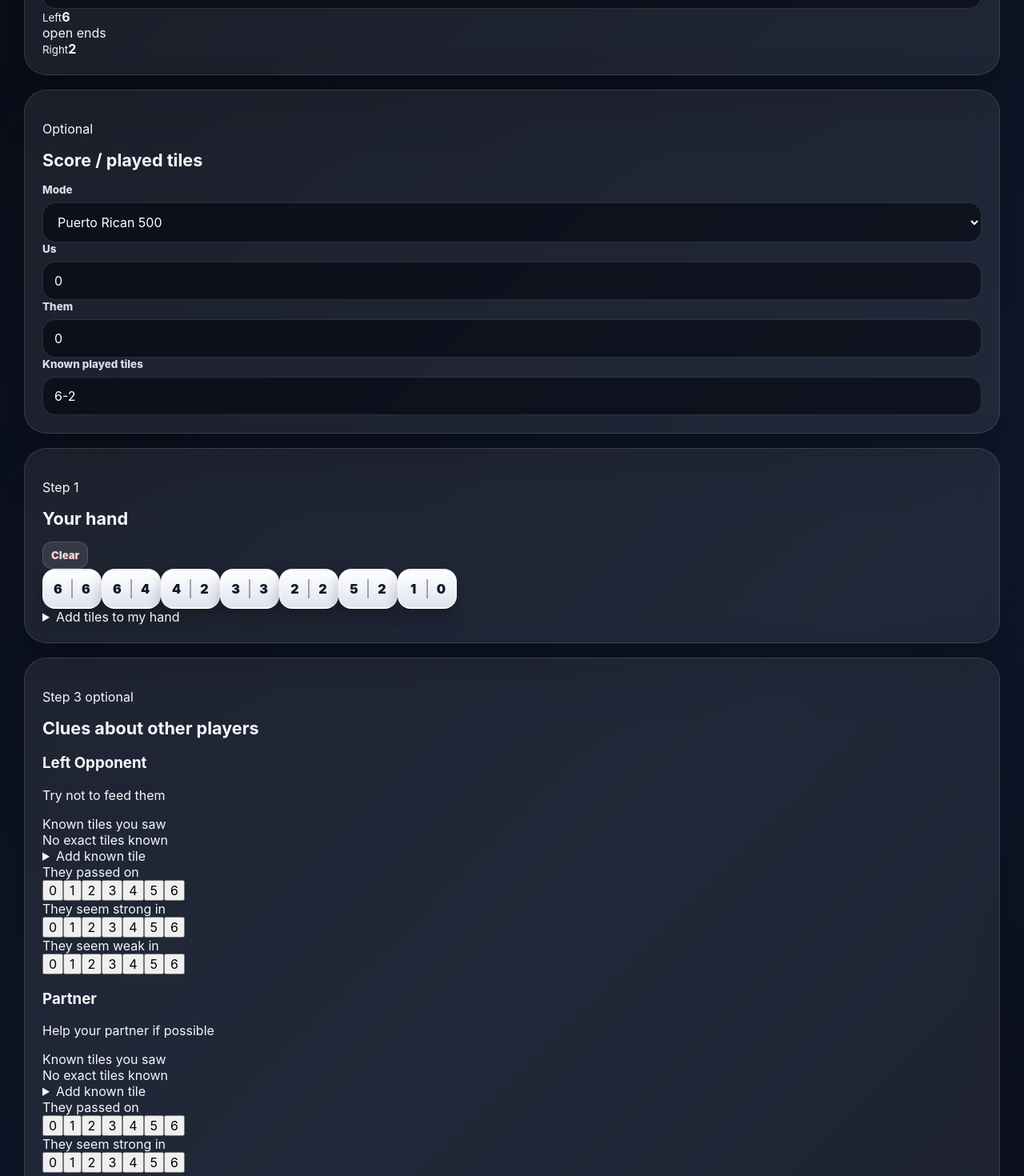
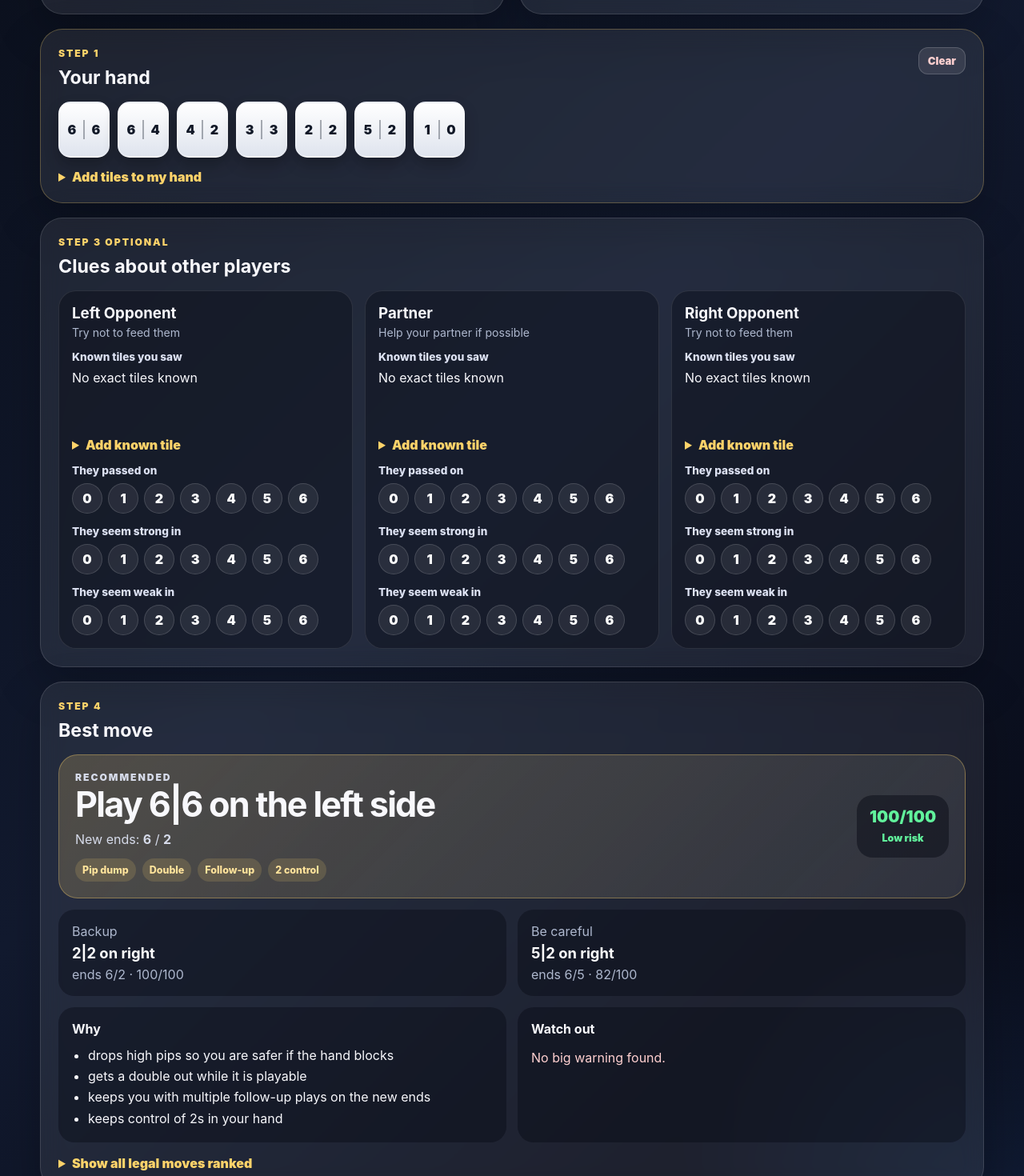
Before and after one commit to jito609/ana, a React (Create React App) app: page / in a window 1280 px wide. Shown: the part 600-2070 px from the top of the page at 80% size. Built offline with nearby package versions, Linux system fonts and the light colour scheme.

Commit message:
Update styles.css

```diff
--- a/src/styles.css
+++ b/src/styles.css
@@ -1,68 +1,484 @@
-* { box-sizing: border-box; }
+* {
+  box-sizing: border-box;
+}
+
 body {
   margin: 0;
-  background: radial-gradient(circle at top left, rgba(255, 211, 106, 0.16), transparent 28rem), radial-gradient(circle at bottom right, rgba(85, 141, 255, 0.13), transparent 26rem), linear-gradient(135deg, #080b14, #10182b 55%, #070914);
-  color: #f7f7fb;
+  background:
+    radial-gradient(circle at top left, rgba(255, 211, 106, 0.18), transparent 26rem),
+    radial-gradient(circle at bottom right, rgba(74, 144, 255, 0.14), transparent 28rem),
+    linear-gradient(135deg, #090d17, #121a2f 52%, #070914);
+  color: #f8f8fc;
   font-family: Inter, ui-sans-serif, system-ui, -apple-system, BlinkMacSystemFont, "Segoe UI", sans-serif;
 }
-button, input, select { font: inherit; }
-button { cursor: pointer; }
-button:disabled { cursor: not-allowed; opacity: 0.25; }
-.app { width: min(1220px, calc(100% - 28px)); margin: 0 auto; padding: 28px 0 70px; }
-.hero, .panel, .hand-panel { border: 1px solid rgba(255,255,255,.12); background: rgba(255,255,255,.075); border-radius: 28px; box-shadow: 0 24px 70px rgba(0,0,0,.26); backdrop-filter: blur(14px); }
-.hero { display: flex; justify-content: space-between; gap: 22px; padding: 30px; align-items: center; }
-.hero h1 { margin: 0; font-size: clamp(2.1rem, 5vw, 4.6rem); line-height: .95; letter-spacing: -.07em; max-width: 820px; }
-.hero p { color: #c9cede; line-height: 1.65; max-width: 760px; }
-.eyebrow { color: #ffd36a; text-transform: uppercase; letter-spacing: .16em; font-size: .76rem; font-weight: 900; margin: 0 0 12px; }
-.hero-actions { display: flex; gap: 10px; flex-wrap: wrap; }
-.ghost, .mini { border: 1px solid rgba(255,255,255,.16); background: rgba(255,255,255,.1); color: #fff; border-radius: 16px; padding: 12px 15px; font-weight: 900; }
-.mini { padding: 8px 10px; border-radius: 12px; font-size: .82rem; }
-.danger { color: #ffd1d1; }
-.panel { padding: 22px; margin-top: 18px; }
-.panel h2 { margin: 0 0 16px; font-size: 1.35rem; }
-.setup-grid { display: grid; grid-template-columns: repeat(6, 1fr); gap: 12px; }
-.field { display: grid; gap: 8px; }
-.field span { color: #d8dceb; font-size: .84rem; font-weight: 800; }
-.field input, .field select { width: 100%; border: 1px solid rgba(255,255,255,.13); outline: none; border-radius: 16px; padding: 13px 14px; background: rgba(1,4,14,.56); color: #fff; }
-.board { display: grid; grid-template-columns: 110px 1fr 110px; align-items: center; gap: 14px; margin-top: 18px; }
-.end-card { display: grid; place-items: center; border-radius: 20px; padding: 14px; background: rgba(1,4,14,.45); border: 1px solid rgba(255,255,255,.1); }
-.end-card small { color: #aeb7cc; }
-.end-card strong { font-size: 2.3rem; line-height: 1; }
-.table-line { min-height: 82px; display: grid; place-items: center; border-radius: 24px; border: 2px dashed rgba(255,211,106,.35); color: #ffd36a; font-weight: 950; background: rgba(255,211,106,.08); }
-.hands-grid { display: grid; grid-template-columns: repeat(2, 1fr); gap: 18px; margin-top: 18px; }
-.hand-panel { padding: 18px; }
-.hand-panel.us { border-color: rgba(97,242,156,.22); }
-.hand-panel.them { border-color: rgba(255,123,123,.22); }
-.hand-head { display: flex; justify-content: space-between; gap: 14px; align-items: flex-start; }
-.hand-head h3 { margin: 0 0 4px; }
-.hand-head p { margin: 0; color: #aeb7cc; font-size: .9rem; }
-.hand-tiles { display: flex; flex-wrap: wrap; gap: 9px; min-height: 70px; margin-top: 16px; }
-.empty-hand { color: #aeb7cc; padding: 16px; border-radius: 16px; background: rgba(1,4,14,.3); width: 100%; }
-.tile { cursor: pointer; display: inline-grid; grid-template-columns: 1fr auto 1fr; align-items: center; gap: 8px; min-width: 74px; padding: 11px 9px; border-radius: 16px; border: 2px solid rgba(255,255,255,.26); background: linear-gradient(180deg, #fff, #dfe4ee); color: #111827; box-shadow: 0 10px 18px rgba(0,0,0,.25); font-weight: 950; font-size: 1rem; }
-.tile.small { min-width: 62px; padding: 9px 8px; border-radius: 14px; font-size: .9rem; }
-.tile i { display: block; width: 2px; height: 24px; background: #111827; opacity: .36; }
-.tile-picker { margin-top: 14px; }
-.tile-picker summary { color: #ffd36a; font-weight: 900; cursor: pointer; }
-.full-set { display: flex; flex-wrap: wrap; gap: 8px; margin-top: 12px; padding: 12px; border-radius: 18px; background: rgba(1,4,14,.35); }
-.best-card { display: flex; justify-content: space-between; gap: 16px; align-items: center; padding: 20px; border-radius: 24px; background: linear-gradient(135deg, rgba(255,211,106,.2), rgba(255,255,255,.08)); border: 1px solid rgba(255,211,106,.34); }
-.best-card h3 { margin: 0 0 8px; font-size: clamp(1.4rem, 4vw, 2.4rem); }
-.best-card h3 span { color: #ffd36a; }
-.best-card p { margin: 0; color: #d6d9e6; }
-.risk { padding: 13px 15px; border-radius: 999px; font-weight: 950; white-space: nowrap; background: rgba(1,4,14,.35); }
-.risk.low, .risk-text.low { color: #61f29c; }
-.risk.medium, .risk-text.medium { color: #ffd36a; }
-.risk.high, .risk-text.high { color: #ff7b7b; }
-.explain-grid { display: grid; grid-template-columns: 1fr 1fr; gap: 14px; margin-top: 16px; }
-.explain, .avoid { padding: 18px; border-radius: 20px; background: rgba(1,4,14,.35); }
-.explain h4, .avoid h4 { margin: 0 0 10px; }
-.explain ul { margin: 0; padding-left: 20px; line-height: 1.65; color: #edf0fa; }
-.warning-box li { color: #ffd1d1; }
-.rank-title { margin: 22px 0 12px; }
-.rankings { display: grid; gap: 10px; }
-.rank-row { display: grid; grid-template-columns: 60px 1.3fr 1fr 90px 80px; gap: 12px; align-items: center; padding: 13px 14px; border-radius: 16px; background: rgba(255,255,255,.07); }
-.rank-row strong { color: #ffd36a; }
-.empty-result { padding: 20px; border-radius: 18px; background: rgba(255,123,123,.12); color: #ffd1d1; font-weight: 850; }
-.avoid { margin-top: 16px; border: 1px solid rgba(255,123,123,.18); }
-.avoid p { margin: 0; color: #ffdede; line-height: 1.55; }
-@media (max-width: 1000px) { .setup-grid { grid-template-columns: repeat(2, 1fr); } .hands-grid, .explain-grid { grid-template-columns: 1fr; } .hero, .best-card { align-items: flex-start; flex-direction: column; } }
-@media (max-width: 650px) { .setup-grid, .board { grid-template-columns: 1fr; } .rank-row { grid-template-columns: 44px 1fr; } .rank-row span, .rank-row em { grid-column: 2; } }
+
+button,
+input,
+select {
+  font: inherit;
+}
+
+button {
+  cursor: pointer;
+}
+
+button:disabled {
+  cursor: not-allowed;
+  opacity: 0.22;
+}
+
+.app {
+  width: min(1180px, calc(100% - 28px));
+  margin: 0 auto;
+  padding: 26px 0 70px;
+}
+
+.hero,
+.panel {
+  border: 1px solid rgba(255, 255, 255, 0.13);
+  border-radius: 28px;
+  background: rgba(255, 255, 255, 0.08);
+  box-shadow: 0 22px 60px rgba(0, 0, 0, 0.24);
+  backdrop-filter: blur(14px);
+}
+
+.hero {
+  display: flex;
+  justify-content: space-between;
+  gap: 20px;
+  padding: 28px;
+  align-items: center;
+}
+
+.hero h1 {
+  margin: 0;
+  max-width: 820px;
+  font-size: clamp(2rem, 5vw, 4.4rem);
+  line-height: 0.96;
+  letter-spacing: -0.07em;
+}
+
+.hero p {
+  color: #cbd1e2;
+  line-height: 1.6;
+  max-width: 760px;
+}
+
+.eyebrow,
+.step {
+  color: #ffd36a;
+  font-size: 0.76rem;
+  font-weight: 950;
+  letter-spacing: 0.16em;
+  text-transform: uppercase;
+  margin: 0 0 9px;
+}
+
+.ghost,
+.mini {
+  border: 1px solid rgba(255, 255, 255, 0.17);
+  background: rgba(255, 255, 255, 0.1);
+  color: #fff;
+  border-radius: 16px;
+  padding: 12px 15px;
+  font-weight: 900;
+  white-space: nowrap;
+}
+
+.mini {
+  padding: 8px 11px;
+  border-radius: 12px;
+  font-size: 0.82rem;
+}
+
+.danger {
+  color: #ffd0d0;
+}
+
+.panel {
+  padding: 22px;
+  margin-top: 18px;
+}
+
+.panel h2 {
+  margin: 0 0 16px;
+  font-size: 1.45rem;
+}
+
+.quick-grid {
+  display: grid;
+  grid-template-columns: 1fr 1fr;
+  gap: 18px;
+}
+
+.board-controls,
+.score-grid {
+  display: grid;
+  grid-template-columns: 1fr 1fr;
+  gap: 12px;
+}
+
+.score-grid {
+  grid-template-columns: 1.35fr 1fr 1fr;
+}
+
+.field {
+  display: grid;
+  gap: 8px;
+}
+
+.field span,
+.clue-block label {
+  color: #dce1f2;
+  font-size: 0.85rem;
+  font-weight: 850;
+}
+
+.field input,
+.field select {
+  width: 100%;
+  border: 1px solid rgba(255, 255, 255, 0.13);
+  outline: none;
+  border-radius: 16px;
+  padding: 13px 14px;
+  background: rgba(1, 4, 14, 0.58);
+  color: #fff;
+}
+
+.played {
+  margin-top: 12px;
+}
+
+.board-preview {
+  margin-top: 16px;
+  display: grid;
+  grid-template-columns: 90px 1fr 90px;
+  align-items: center;
+  gap: 12px;
+}
+
+.board-preview div {
+  display: grid;
+  place-items: center;
+  padding: 13px;
+  border-radius: 18px;
+  background: rgba(1, 4, 14, 0.42);
+}
+
+.board-preview small {
+  color: #aeb8ce;
+}
+
+.board-preview strong {
+  font-size: 2.2rem;
+  line-height: 1;
+}
+
+.board-preview span {
+  display: grid;
+  place-items: center;
+  min-height: 72px;
+  border-radius: 20px;
+  border: 2px dashed rgba(255, 211, 106, 0.34);
+  color: #ffd36a;
+  font-weight: 950;
+  background: rgba(255, 211, 106, 0.08);
+}
+
+.section-head {
+  display: flex;
+  justify-content: space-between;
+  gap: 12px;
+  align-items: flex-start;
+}
+
+.focus-panel {
+  border-color: rgba(255, 211, 106, 0.28);
+}
+
+.hand-zone,
+.mini-hand {
+  display: flex;
+  flex-wrap: wrap;
+  gap: 10px;
+  min-height: 70px;
+}
+
+.empty,
+.result-empty {
+  width: 100%;
+  color: #aeb8ce;
+  padding: 18px;
+  border-radius: 18px;
+  background: rgba(1, 4, 14, 0.34);
+}
+
+.tile {
+  display: inline-grid;
+  grid-template-columns: 1fr auto 1fr;
+  align-items: center;
+  gap: 7px;
+  min-width: 64px;
+  padding: 10px 8px;
+  border-radius: 15px;
+  border: 2px solid rgba(255, 255, 255, 0.24);
+  background: linear-gradient(180deg, #fff, #dfe4ee);
+  color: #111827;
+  font-weight: 950;
+  box-shadow: 0 9px 18px rgba(0, 0, 0, 0.24);
+}
+
+.tile i {
+  width: 2px;
+  height: 24px;
+  background: #111827;
+  opacity: 0.34;
+}
+
+.picker {
+  margin-top: 14px;
+}
+
+.picker summary,
+.all-moves summary {
+  color: #ffd36a;
+  cursor: pointer;
+  font-weight: 950;
+}
+
+.tile-grid {
+  margin-top: 12px;
+  display: grid;
+  grid-template-columns: repeat(auto-fill, minmax(62px, 1fr));
+  gap: 8px;
+  padding: 12px;
+  border-radius: 18px;
+  background: rgba(1, 4, 14, 0.35);
+}
+
+.clue-grid {
+  display: grid;
+  grid-template-columns: repeat(3, 1fr);
+  gap: 15px;
+}
+
+.clue-card {
+  padding: 16px;
+  border-radius: 22px;
+  background: rgba(1, 4, 14, 0.34);
+  border: 1px solid rgba(255, 255, 255, 0.1);
+}
+
+.clue-title h3 {
+  margin: 0 0 4px;
+}
+
+.clue-title p {
+  margin: 0 0 14px;
+  color: #aeb8ce;
+  font-size: 0.88rem;
+}
+
+.clue-block {
+  margin-top: 14px;
+}
+
+.clue-block label {
+  display: block;
+  margin-bottom: 8px;
+}
+
+.num-row {
+  display: flex;
+  flex-wrap: wrap;
+  gap: 7px;
+}
+
+.num {
+  width: 38px;
+  height: 38px;
+  border-radius: 999px;
+  border: 1px solid rgba(255, 255, 255, 0.14);
+  background: rgba(255, 255, 255, 0.08);
+  color: #fff;
+  font-weight: 950;
+}
+
+.num.active {
+  background: #ffd36a;
+  color: #1b1300;
+}
+
+.compact .tile-grid {
+  max-height: 190px;
+  overflow: auto;
+}
+
+.best {
+  display: flex;
+  justify-content: space-between;
+  gap: 16px;
+  align-items: center;
+  padding: 20px;
+  border-radius: 24px;
+  background: linear-gradient(135deg, rgba(255, 211, 106, 0.2), rgba(255, 255, 255, 0.08));
+  border: 1px solid rgba(255, 211, 106, 0.35);
+}
+
+.best h3 {
+  margin: 0 0 8px;
+  font-size: clamp(1.6rem, 4vw, 2.7rem);
+  letter-spacing: -0.04em;
+}
+
+.best p {
+  margin: 0;
+  color: #d6dbea;
+}
+
+.score-badge {
+  min-width: 115px;
+  text-align: center;
+  padding: 15px;
+  border-radius: 20px;
+  font-weight: 950;
+  background: rgba(1, 4, 14, 0.42);
+  font-size: 1.25rem;
+}
+
+.score-badge small {
+  font-size: 0.78rem;
+}
+
+.score-badge.low {
+  color: #61f29c;
+}
+
+.score-badge.medium {
+  color: #ffd36a;
+}
+
+.score-badge.high {
+  color: #ff7b7b;
+}
+
+.tags {
+  display: flex;
+  flex-wrap: wrap;
+  gap: 8px;
+  margin-top: 14px;
+}
+
+.tags span {
+  padding: 7px 9px;
+  border-radius: 999px;
+  background: rgba(255, 211, 106, 0.15);
+  color: #ffe39b;
+  font-size: 0.78rem;
+  font-weight: 850;
+}
+
+.summary-row,
+.explain-grid {
+  display: grid;
+  grid-template-columns: 1fr 1fr;
+  gap: 14px;
+  margin-top: 14px;
+}
+
+.move-summary,
+.explain {
+  padding: 17px;
+  border-radius: 20px;
+  background: rgba(1, 4, 14, 0.34);
+}
+
+.move-summary p,
+.move-summary span {
+  margin: 0;
+  color: #aeb8ce;
+}
+
+.move-summary strong {
+  display: block;
+  margin: 6px 0;
+  font-size: 1.15rem;
+  color: #fff;
+}
+
+.explain h4 {
+  margin: 0 0 10px;
+}
+
+.explain ul {
+  margin: 0;
+  padding-left: 20px;
+  line-height: 1.65;
+}
+
+.warn li,
+.warn p {
+  color: #ffd0d0;
+}
+
+.all-moves {
+  margin-top: 16px;
+}
+
+.rankings {
+  display: grid;
+  gap: 10px;
+  margin-top: 12px;
+}
+
+.rank-row {
+  display: grid;
+  grid-template-columns: 52px 1.3fr 1fr 80px;
+  gap: 10px;
+  align-items: center;
+  padding: 12px;
+  border-radius: 15px;
+  background: rgba(255, 255, 255, 0.07);
+}
+
+.rank-row strong {
+  color: #ffd36a;
+}
+
+.rank-row em {
+  color: #dbe1f1;
+  font-style: normal;
+  font-weight: 850;
+}
+
+@media (max-width: 1000px) {
+  .quick-grid,
+  .clue-grid,
+  .summary-row,
+  .explain-grid {
+    grid-template-columns: 1fr;
+  }
+
+  .hero,
+  .best {
+    align-items: flex-start;
+    flex-direction: column;
+  }
+}
+
+@media (max-width: 620px) {
+  .board-controls,
+  .score-grid,
+  .board-preview {
+    grid-template-columns: 1fr;
+  }
+
+  .rank-row {
+    grid-template-columns: 42px 1fr;
+  }
+
+  .rank-row span,
+  .rank-row em {
+    grid-column: 2;
+  }
+}
```
